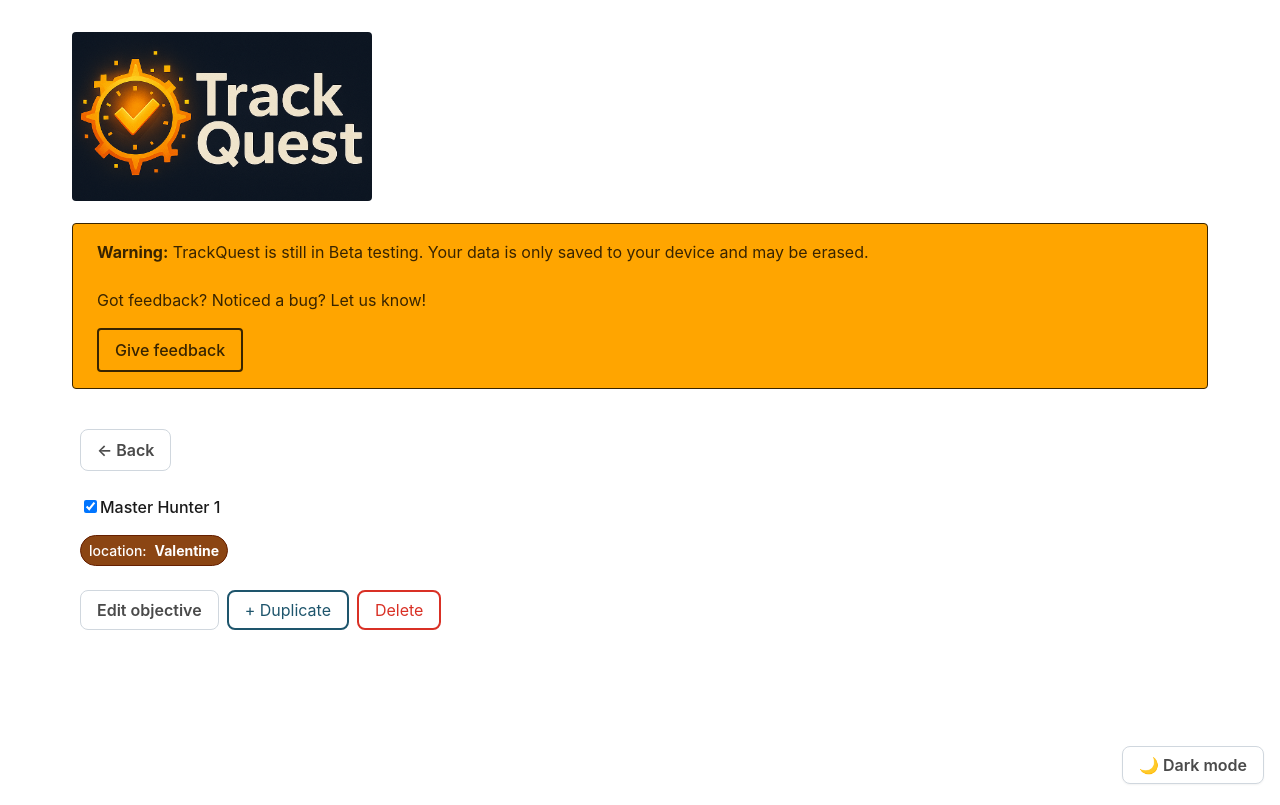
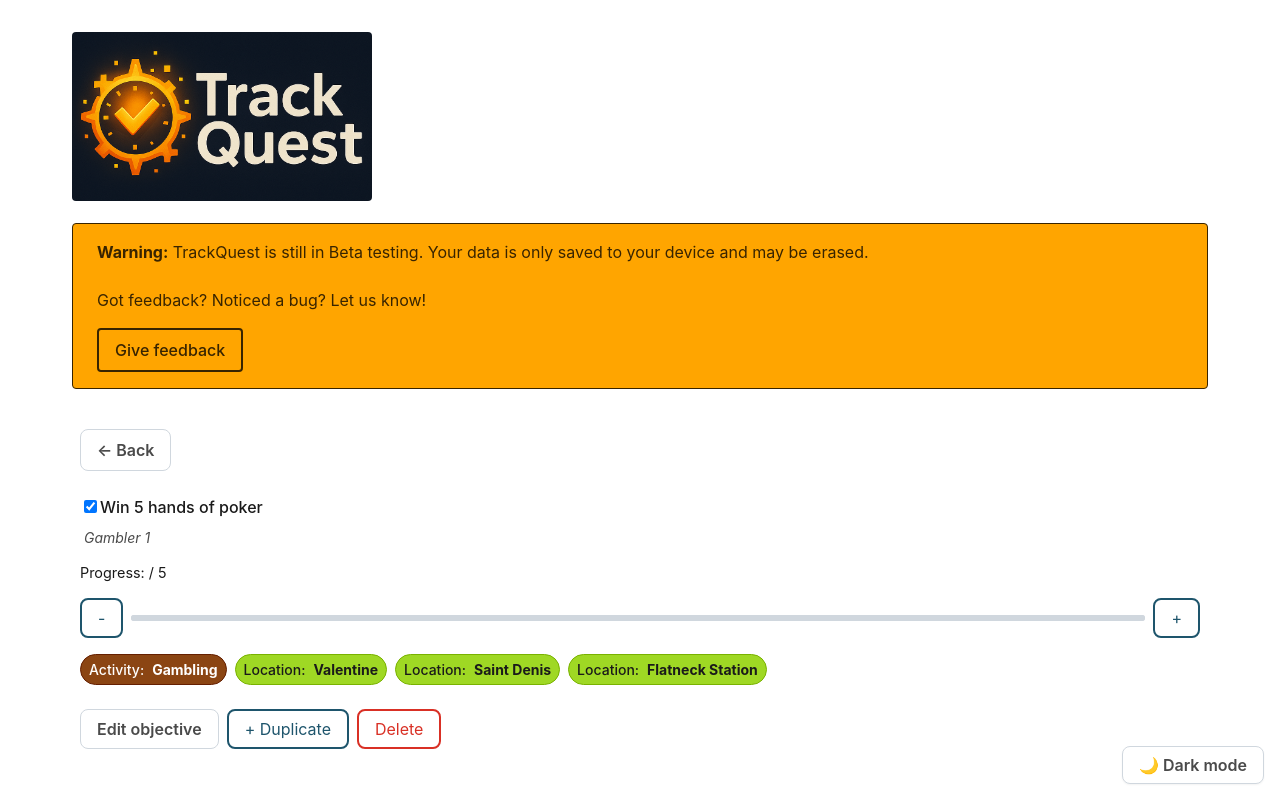
Before and after one commit to leovolving/quest, a React (Vite) app: page /game/1/objective/o1 in a window 1280 px wide. Built offline with nearby package versions, Linux system fonts and the light colour scheme; no server answers.

Commit message:
update sample data

```diff
--- a/src/data/sampleData.js
+++ b/src/data/sampleData.js
@@ -12,19 +12,26 @@ const sampleData = [
         objectives: [
           {
             id: 'o1',
-            title: 'Master Hunter 1',
+            title: 'Win 5 hands of poker',
             completed: true,
-            notes: '',
+            notes: 'Gambler 1',
             categoryId: 'c1',
-            tags: [{ type: 'location', value: 'Valentine' }],
+            progress: { completed: 1, total: 5 },
+            tags: [
+              { type: 'Activity', value: 'Gambling' },
+              { type: 'Location', value: 'Valentine' },
+              { type: 'Location', value: 'Saint Denis' },
+              { type: 'Location', value: 'Flatneck Station' },
+            ],
           },
           {
             id: 'o2',
-            title: 'Master Hunter 2',
+            title: 'Pick and Eat Four Species of Berry',
             completed: false,
-            notes: 'Need to find boars',
+            notes: 'Herbalist 2 - Not sure what the 4th berry is supposed to be',
+            progress: { completed: 3, total: 4 },
             categoryId: 'c1',
-            tags: [{ type: 'location', value: 'Saint Denis' }],
+            tags: [{ type: 'Activity', value: 'foraging' }],
           },
         ],
       },
@@ -47,7 +54,7 @@ const sampleData = [
         id: 'c3',
         name: 'Quests',
         objectives: [
-          { id: 'o5', title: 'Meet the Witch', completed: false, notes: '', categoryId: 'c3' },
+          { id: 'o5', title: 'Meet the Witch', completed: true, notes: '', categoryId: 'c3' },
           { id: 'o6', title: 'Light of Alfheim', completed: false, notes: '', categoryId: 'c3' },
         ],
       },
```
